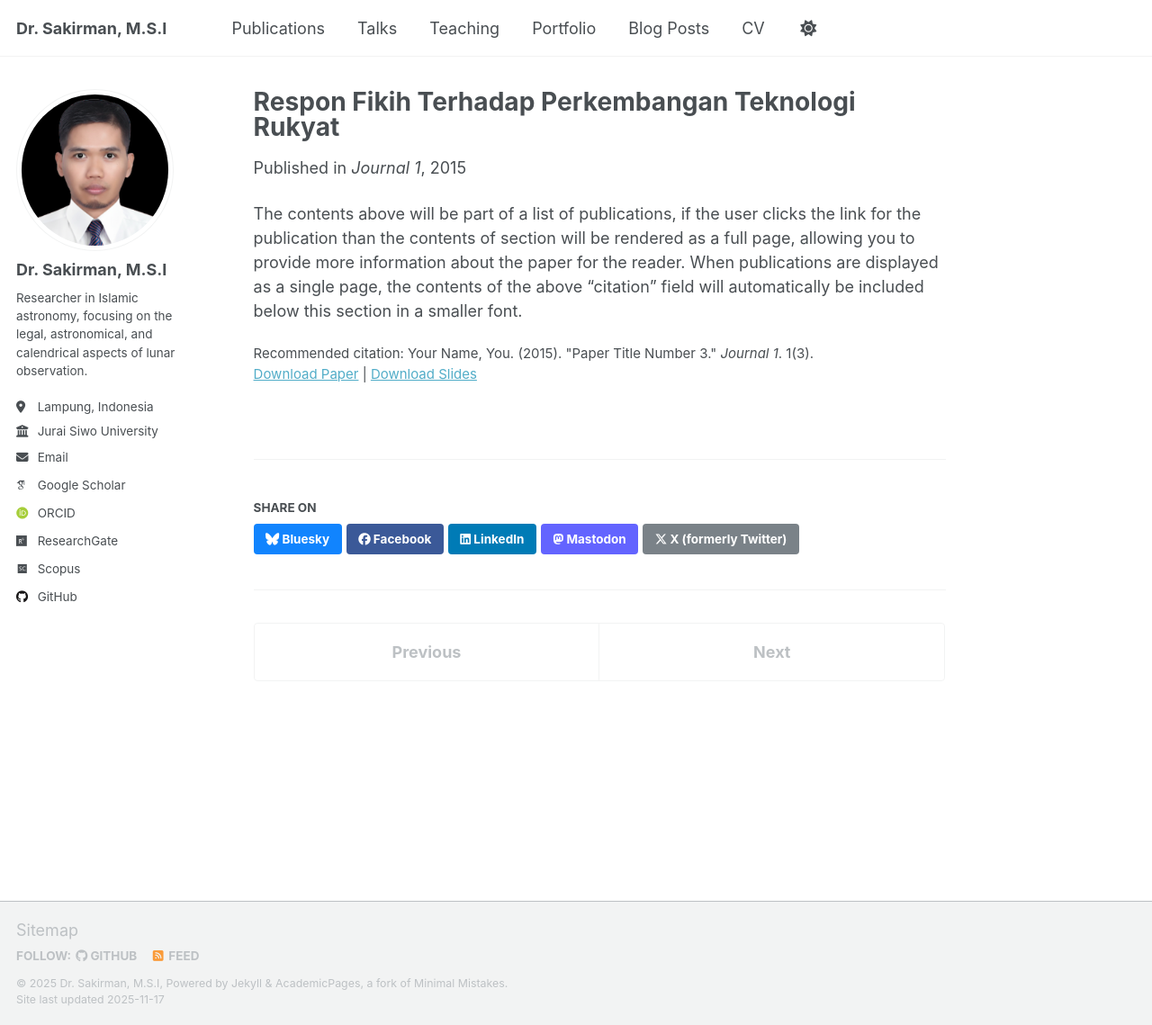
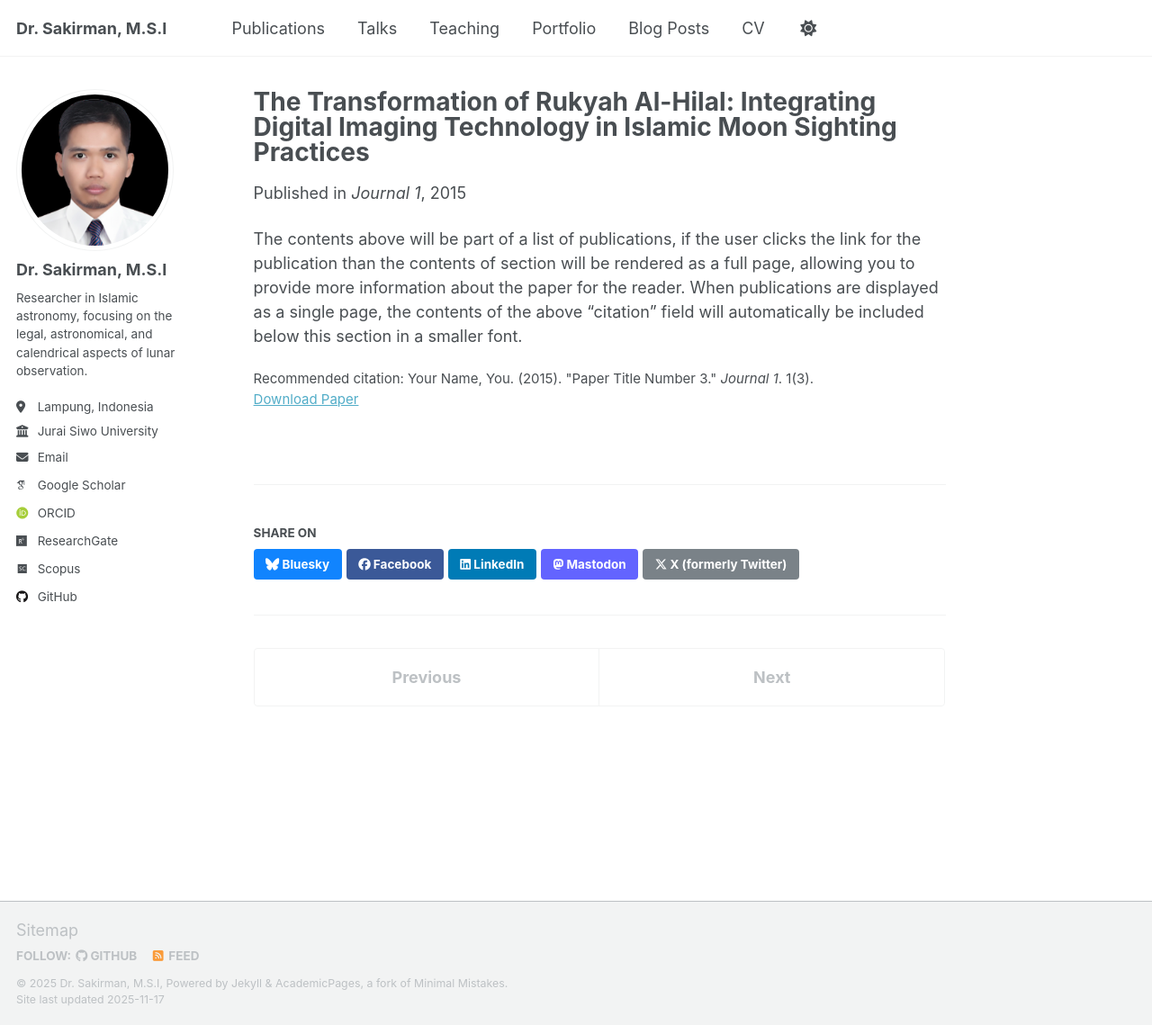
Before and after one commit to sakir-man/sakir-man.github.io, a Jekyll site: the page built from _publications/2015-10-01-paper-title-number-3.md, in a window 1280 px wide and 1139 px high. Shown: the whole window at 90% size. Built offline with Jekyll 4.4.1, drawn with Linux system fonts in a browser that asks for light colours; some web fonts are replaced; a script that is not in the unit is left out.

Commit message:
Update 2015-10-01-paper-title-number-3.md

```diff
--- a/_publications/2015-10-01-paper-title-number-3.md
+++ b/_publications/2015-10-01-paper-title-number-3.md
@@ -1,12 +1,12 @@
 ---
-title: "Respon Fikih Terhadap Perkembangan Teknologi Rukyat"
+title: "The Transformation of Rukyah Al-Hilal: Integrating Digital Imaging Technology in Islamic Moon Sighting Practices"
 collection: publications
 category: manuscripts
 permalink: /publication/2015-10-01-paper-title-number-3
 excerpt: 'This paper is about the number 3. The number 4 is left for future work.'
 date: 2015-10-01
 venue: 'Journal 1'
-slidesurl: 'https://academicpages.github.io/files/slides3.pdf'
+slidesurl: #
 paperurl: 'https://academicpages.github.io/files/paper3.pdf'
 citation: 'Your Name, You. (2015). &quot;Paper Title Number 3.&quot; <i>Journal 1</i>. 1(3).'
 ---
```
